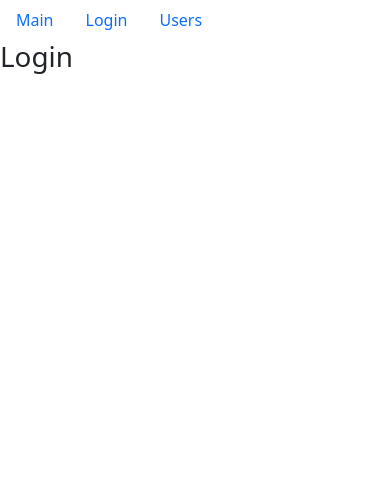
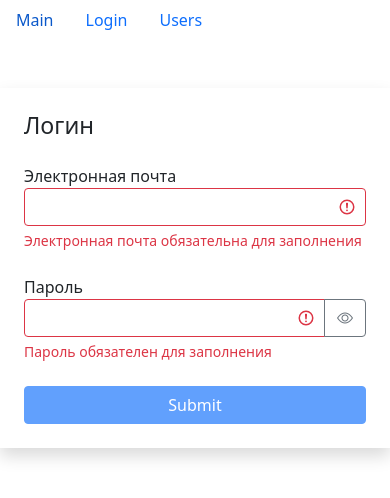
Before and after one commit to SetRedEyes/fast-company-app, a React (Create React App) app: page /login in a window 390 px wide. Shown: the top 498 px of the page. Built offline with nearby package versions, Linux system fonts and the light colour scheme.

Commit message:
login form

```diff
--- a/src/components/qualitiesList.jsx
+++ b/src/components/qualitiesList.jsx
@@ -1,12 +1,12 @@
 import React from "react"
 import PropTypes from "prop-types"
-import Qualitie from "./qualitie"
+import Quality from "./quality"
 
 const QualitiesList = ({ qualities }) => {
   return (
     <>
       {qualities.map((quality) => (
-        <Qualitie key={quality._id} {...quality} />
+        <Quality key={quality._id} {...quality} />
       ))}
     </>
   )
--- a/src/components/qualitie.jsx
+++ b/src/components/quality.jsx
@@ -1,17 +1,17 @@
 import React from "react"
 import PropTypes from "prop-types"
 
-const Qualitie = ({ color, name, _id }) => {
+const Quality = ({ color, name, _id }) => {
   return (
     <span className={`badge bg-${color} ms-2`} key={_id}>
       {name}
     </span>
   )
 }
-Qualitie.propTypes = {
+Quality.propTypes = {
   color: PropTypes.string,
   name: PropTypes.string,
   _id: PropTypes.string
 }
 
-export default Qualitie
+export default Quality
--- /dev/null
+++ b/src/components/search.jsx
@@ -0,0 +1,13 @@
+import React from "react"
+
+const Search = () => {
+  return (
+    <input
+      type="text"
+      placeholder="Search..."
+      className="form-control"
+    />
+  )
+}
+
+export default Search
--- /dev/null
+++ b/src/components/textField.jsx
@@ -0,0 +1,54 @@
+import React, { useState } from "react"
+import PropTypes from "prop-types"
+
+const TextField = ({ label, type, name, value, onChange, error }) => {
+  const [showPassoword, setShowPassoword] = useState(false)
+
+  const toggleShowPassword = () => {
+    setShowPassoword((prevState) => !prevState)
+  }
+
+  const getInputClasses = () => {
+    return "form-control" + (error ? " is-invalid" : "")
+  }
+
+  return (
+    <div className="mb-4">
+      <label htmlFor={name}>{label}</label>
+      <div className="input-group has-validation">
+        <input
+          type={showPassoword ? "text" : type}
+          id={name}
+          name={name}
+          value={value}
+          onChange={onChange}
+          className={getInputClasses()}
+        />
+        {type === "password" && (
+          <button
+            className="btn btn-outline-secondary"
+            type="button"
+            onClick={toggleShowPassword}
+          >
+            <i className={"bi bi-eye" + (showPassoword ? "-slash" : "")}></i>
+          </button>
+        )}
+        {error && <div className="invalid-feedback">{error}</div>}
+      </div>
+    </div>
+  )
+}
+
+TextField.defaultProps = {
+  type: "text"
+}
+
+TextField.propTypes = {
+  label: PropTypes.string,
+  type: PropTypes.string,
+  name: PropTypes.string,
+  value: PropTypes.string,
+  onChange: PropTypes.func,
+  error: PropTypes.string
+}
+export default TextField
--- a/src/components/usersList.jsx
+++ b/src/components/usersList.jsx
@@ -7,6 +7,7 @@
 import SearchStatus from "./searchStatus"
 import UsersTable from "./usersTable"
 import _ from "lodash"
+import Search from "./search"
 
 const UsersList = () => {
   const [currentPage, setCurrentPage] = useState(1)
@@ -80,6 +81,7 @@
         )}
         <div className="d-flex flex-column">
           <SearchStatus length={count} />
+          <Search/>
           {count > 0 && (
             <UsersTable
               users={usersCrop}
--- a/src/layouts/login.jsx
+++ b/src/layouts/login.jsx
@@ -1,7 +1,78 @@
-import React from "react"
+import React, { useEffect, useState } from "react"
+import TextField from "../components/textField"
+import { validator } from "../utils/validator"
 
 const Login = () => {
-  return <h1>Login</h1>
+  const [data, setData] = useState({ email: "", password: "" })
+  const [errors, setErrors] = useState({})
+
+  const handleChange = ({ target }) => {
+    setData((prevState) => ({ ...prevState, [target.name]: target.value }))
+  }
+
+  const validatorConfig = {
+    email: {
+      isRequired: { message: "Электронная почта обязательна для заполнения" },
+      isEmail: { message: "Электронная почта введена не корректно" }
+    },
+    password: {
+      isRequired: { message: "Пароль обязателен для заполнения" },
+      isCapitalSymbol: {
+        message: "Пароль должен содержать хотя бы одну заглавную букву"
+      },
+      isContainDigit: { message: "Пароль должен содержать хотя бы одно число" },
+      min: { message: "Пароль должен состоять минимум из 8 символов", value: 8 }
+    }
+  }
+
+  useEffect(() => {
+    validate()
+  }, [data])
+
+  const validate = () => {
+    const errors = validator(data, validatorConfig)
+    setErrors(errors)
+    return Object.keys(errors).length === 0
+  }
+
+  const isValid = Object.keys(errors).length !== 0
+
+  const handleSubmit = (e) => {
+    e.preventDefault()
+    const isValid = validate()
+    if (!isValid) return
+    console.log(data)
+  }
+
+  return (
+    <div className="container mt-5 ">
+      <div className="row">
+        <div className="col-md-6 offset-md-3 shadow p-4">
+          <h3 className="mb-4">Логин</h3>
+          <form onSubmit={handleSubmit}>
+            <TextField
+              label={"Электронная почта"}
+              name="email"
+              value={data.email}
+              onChange={handleChange}
+              error={errors.email}
+            />
+            <TextField
+              label={"Пароль"}
+              type="password"
+              name="password"
+              value={data.password}
+              onChange={handleChange}
+              error={errors.password}
+            />
+            <button type="submit" disabled={isValid} className='btn btn-primary w-100 mx-auto'>
+              Submit
+            </button>
+          </form>
+        </div>
+      </div>
+    </div>
+  )
 }
 
 export default Login
--- /dev/null
+++ b/src/utils/validator.js
@@ -0,0 +1,53 @@
+export function validator(data, config) {
+  const errors = {}
+  function validate(validateMethod, data, config) {
+    let statusValidate
+    switch (validateMethod) {
+      case "isRequired":
+        statusValidate = data.trim() === ""
+        break
+
+      case "isEmail": {
+        const emailRegExp = /^\S+@\S+\.\S+$/g
+        statusValidate = !emailRegExp.test(data)
+        break
+      }
+
+      case "isCapitalSymbol": {
+        const capitalRegExp = /[A-Z]+/g
+        statusValidate = !capitalRegExp.test(data)
+        break
+      }
+
+      case "isContainDigit": {
+        const digitRegExp = /\d+/g
+        statusValidate = !digitRegExp.test(data)
+        break
+      }
+
+      case "min": {
+        statusValidate = data.length < config.value
+        break
+      }
+      default:
+        break
+    }
+
+    if (statusValidate) return config.message
+  }
+
+  for (const fieldName in data) {
+    for (const validateMethod in config[fieldName]) {
+      const error = validate(
+        validateMethod,
+        data[fieldName],
+        config[fieldName][validateMethod]
+      )
+
+      if (error && !errors[fieldName]) {
+        errors[fieldName] = error
+      }
+    }
+  }
+  return errors
+}
```
